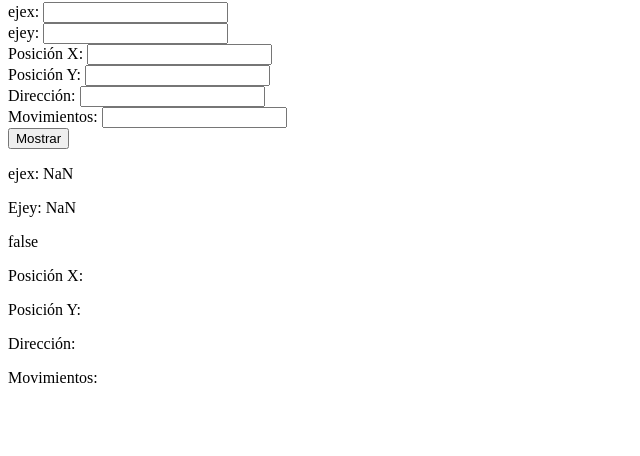
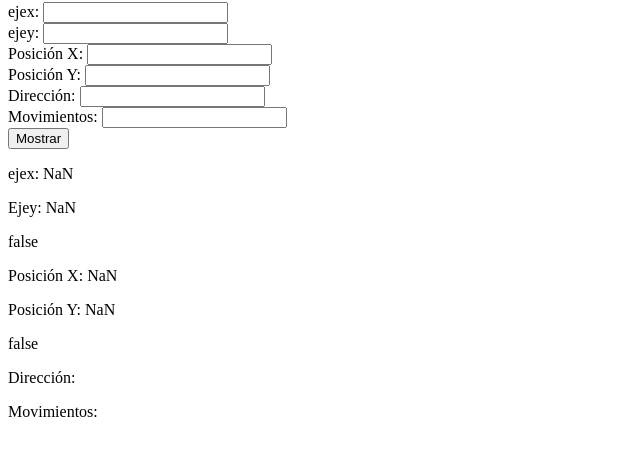
Before and after one commit to pablo713713/Proyecto-en-parejas, a website built with Parcel: page index.html in a window 1280 px wide. Both pictures are taken after a click on the button "Mostrar". Shown: the part 78-534 px from the top of the page, without its empty margins (0-640 px from the left). Built offline with nearby package versions, Linux system fonts and the light colour scheme.

Commit message:
Se agrego comprobante para la posicion y dirrecion

```diff
--- a/index.html
+++ b/index.html
@@ -37,6 +37,7 @@
     <span id="eje-Pass"></span>
     <p>Posición X: <span id="posx-output"></span></p>
     <p>Posición Y: <span id="posy-output"></span></p>
+    <span id="pos-Pass"></span>
     <p>Dirección: <span id="direccion-output"></span></p>
     <p>Movimientos: <span id="movimientos-output"></span></p>
     <script src="./src/presenter.js" type="module"></script>
--- a/src/datos.js
+++ b/src/datos.js
@@ -9,4 +9,11 @@ function getDataIsCorrect(ejex, ejey) {
     return false
 }
 
-export { getDataIsCorrect , getInputData};
+function getPosIsCorrect(ejex, ejey, posx = null, posy= null,direccion= null ) {
+    if(getDataIsCorrect(posx, posy) && ejex >= posx && ejey >= posy && (direccion == "N" || direccion == "S" || direccion == "O" || direccion == "E") ){
+        return true
+    }
+    return false
+}
+
+export { getDataIsCorrect , getInputData, getPosIsCorrect};
--- a/src/presenter.js
+++ b/src/presenter.js
@@ -1,21 +1,23 @@
-import {getInputData, getDataIsCorrect} from './datos.js';
+import {getInputData, getDataIsCorrect, getPosIsCorrect} from './datos.js';
 
 document.getElementById('mostrar').addEventListener('click', () => {
     const ejex = parseFloat(document.getElementById('ejex').value);
     const ejey = parseFloat(document.getElementById('ejey').value);
-    const posx = document.getElementById('posx').value;
-    const posy = document.getElementById('posy').value;
+    const posx = parseFloat(document.getElementById('posx').value);
+    const posy = parseFloat(document.getElementById('posy').value);
     const direccion = document.getElementById('direccion').value;
     const movimientos = document.getElementById('movimientos').value;
-    const resultPass = getDataIsCorrect(ejex, ejey);
+    const resultPassEje = getDataIsCorrect(ejex, ejey);
+    const resultPassPos = getPosIsCorrect(ejex, ejey, posx, posy, direccion);
     const result = getInputData(ejex, ejey, posx, posy, direccion,movimientos);
 
 
     document.getElementById('ejex-output').textContent = result[0];
     document.getElementById('ejey-output').textContent = result[1];
-    document.getElementById('eje-Pass').textContent = resultPass;
+    document.getElementById('eje-Pass').textContent = resultPassEje;
     document.getElementById('posx-output').textContent = result[2];
     document.getElementById('posy-output').textContent = result[3];
+    document.getElementById('pos-Pass').textContent = resultPassPos;
     document.getElementById('direccion-output').textContent = result[4];
     document.getElementById('movimientos-output').textContent = result[5];
 })
```
Also changed, not shown: src/totalizador.spec.js (+4 -1 lines).
